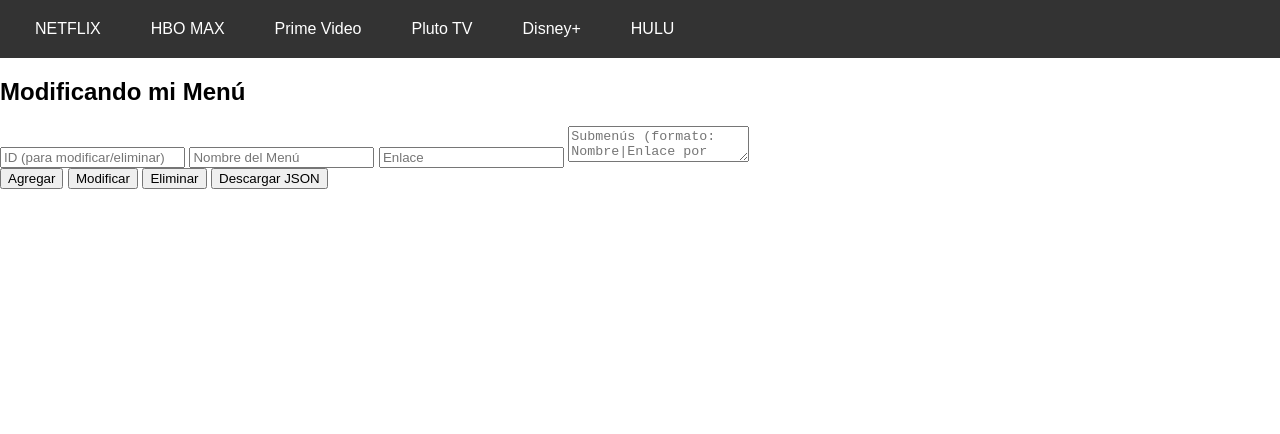
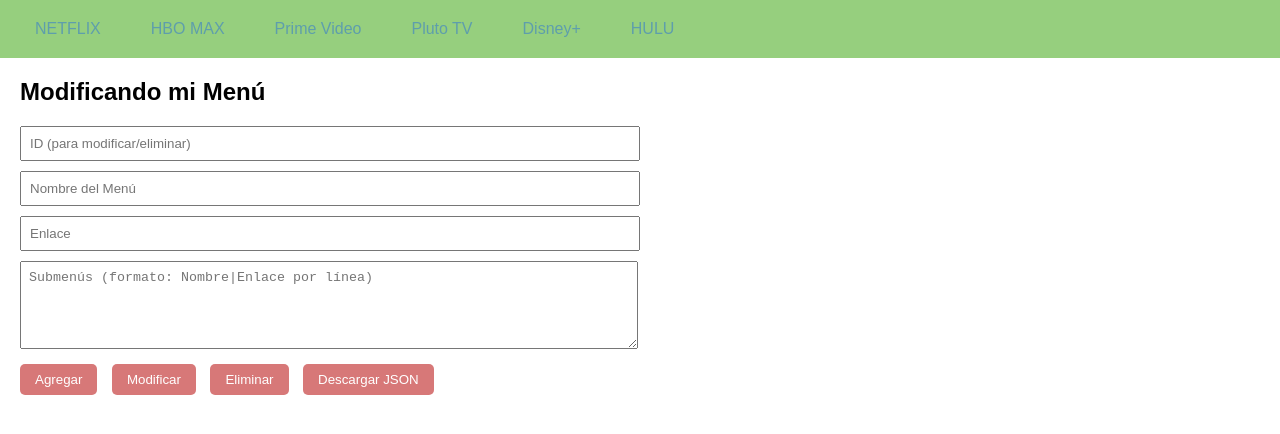
Before and after one commit to STARLINROQUE/ProgramacionIII, a plain HTML site: page Menu Dinamico2/index.html in a window 1280 px wide. Drawn offline with Linux system fonts and the light colour scheme.

Commit message:
Update styles.css

```diff
--- a/Menu Dinamico2/styles.css
+++ b/Menu Dinamico2/styles.css
@@ -5,7 +5,7 @@
 }
 
 nav {
-    background: #333;
+    background: #96cf7e;
     padding: 10px;
 }
 
@@ -14,6 +14,7 @@
     padding: 0;
     margin: 0;
     display: flex;
+    flex-wrap: wrap;
 }
 
 li {
@@ -22,38 +23,70 @@
 }
 
 a {
-    color: white;
+    color: rgb(94, 158, 172);
     text-decoration: none;
     padding: 10px;
     display: block;
     transition: all 0.3s ease-in-out;
 }
 
-/* 🔥 Efecto dinámico cuando el mouse está encima */
 a:hover {
     background-color: #ff6600;
     color: black;
     transform: scale(1.1);
 }
 
-/* 🔥 Submenú */
 .submenu {
     display: none;
     position: absolute;
-    top: 30px;
+    top: 40px;
     left: 0;
     background: white;
     padding: 10px;
-    box-shadow: 0px 4px 6px rgba(0, 0, 0, 0.1);
     border-radius: 5px;
+    box-shadow: 0px 4px 6px rgba(0,0,0,0.1);
+    z-index: 1;
 }
 
 .submenu a {
     color: black;
     padding: 5px;
+    display: block;
 }
 
-/* 🔥 Mostrar submenú cuando el mouse entra */
 li:hover .submenu {
     display: block;
 }
+
+.admin-panel {
+    margin: 20px;
+    max-width: 600px;
+}
+
+input, textarea {
+    display: block;
+    width: 100%;
+    margin-bottom: 10px;
+    padding: 8px;
+}
+
+textarea {
+    height: 70px;
+    resize: vertical;
+}
+
+button {
+    padding: 8px 15px;
+    background-color: #d77878;
+    color: white;
+    border: none;
+    border-radius: 5px;
+    cursor: pointer;
+    margin-right: 10px;
+    margin-top: 5px;
+}
+
+button:hover {
+    background-color: #ff6600;
+    color: black;
+}
```
